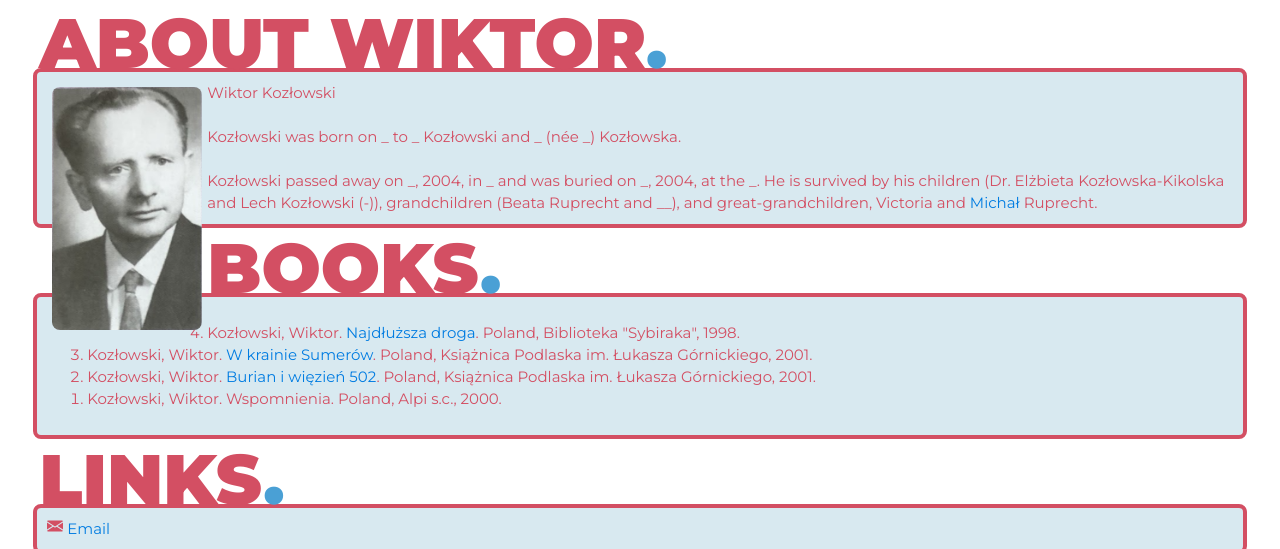
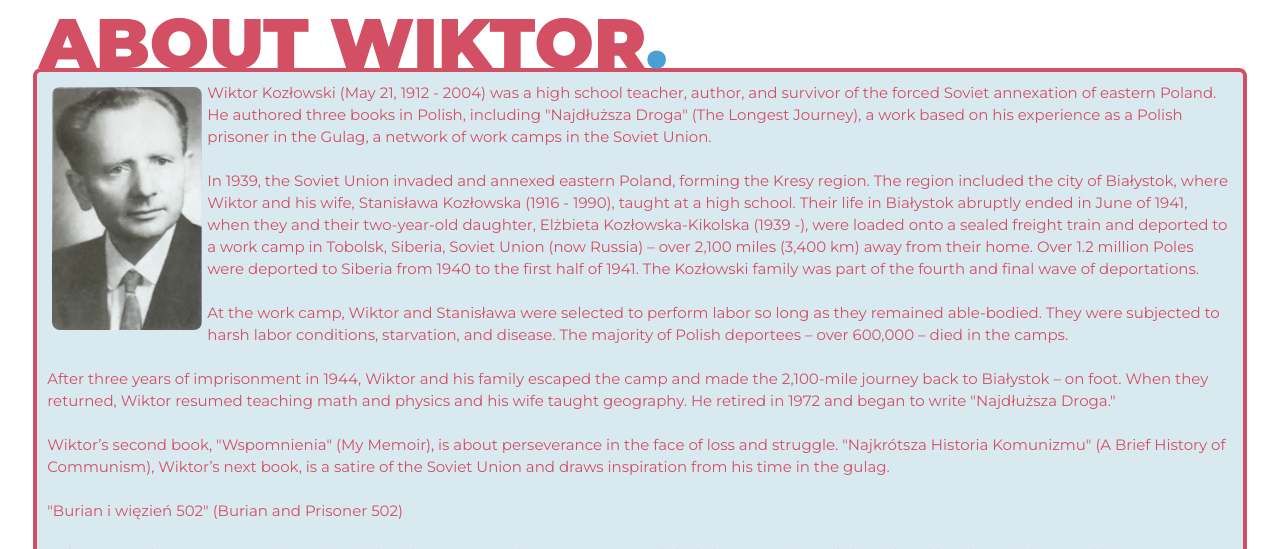
Before and after one commit to WiktorKozlowski/wiktorkozlowski.github.io, a Jekyll site: the page built from index.html, in a window 1280 px wide, cut to the strip 0-549 px from the top of the page. Built offline with Jekyll 4.4.1, drawn with Linux system fonts in a browser that asks for light colours; some of the changed text lies outside the part shown.

Commit message:
Update index.html

```diff
--- a/index.html
+++ b/index.html
@@ -17,9 +17,19 @@ title: Wiktor Kozłowski Official Website
         </div>
         <div class="container">
           <h3><img src="https://wiktorkozlowski.github.io/assets/profile.svg" width="150" style="float:left;margin:5px 5px;border-radius:8px;filter: grayscale(0%)">
-            Wiktor Kozłowski
-<br /><br/>Kozłowski was born on _ to _ Kozłowski and _ (née _) Kozłowska.
-<br /><br/>Kozłowski passed away on _, 2004, in _ and was buried on _, 2004, at the _. He is survived by his children (Dr. Elżbieta Kozłowska-Kikolska and Lech Kozłowski (-)), grandchildren (Beata Ruprecht and __), and great-grandchildren, Victoria and <a href="http://michalruprecht.com" target="_blank">Michał</a> Ruprecht.</h3>
+            Wiktor Kozłowski (May 21, 1912 - 2004) was a high school teacher, author, and survivor of the forced Soviet annexation of eastern Poland. He authored three books in Polish, including "Najdłuższa Droga" (The Longest Journey), a work based on his experience as a Polish prisoner in the Gulag, a network of work camps in the Soviet Union.
+
+<br /><br />In 1939, the Soviet Union invaded and annexed eastern Poland, forming the Kresy region. The region included the city of Białystok, where Wiktor and his wife, Stanisława Kozłowska (1916 - 1990), taught at a high school. Their life in Białystok abruptly ended in June of 1941, when they and their two-year-old daughter, Elżbieta Kozłowska-Kikolska (1939 -), were loaded onto a sealed freight train and deported to a work camp in Tobolsk, Siberia, Soviet Union (now Russia) – over 2,100 miles (3,400 km) away from their home. Over 1.2 million Poles were deported to Siberia from 1940 to the first half of 1941. The Kozłowski family was part of the fourth and final wave of deportations.
+
+<br /><br />At the work camp, Wiktor and Stanisława were selected to perform labor so long as they remained able-bodied. They were subjected to harsh labor conditions, starvation, and disease. The majority of Polish deportees – over 600,000 – died in the camps.
+
+<br /><br />After three years of imprisonment in 1944, Wiktor and his family escaped the camp and made the 2,100-mile journey back to Białystok – on foot. When they returned, Wiktor resumed teaching math and physics and his wife taught geography. He retired in 1972 and began to write "Najdłuższa Droga."
+
+<br /><br />Wiktor’s second book, "Wspomnienia" (My Memoir), is about perseverance in the face of loss and struggle. "Najkrótsza Historia Komunizmu" (A Brief History of Communism), Wiktor’s next book, is a satire of the Soviet Union and draws inspiration from his time in the gulag.
+
+<br /><br />"Burian i więzień 502" (Burian and Prisoner 502)
+
+<br /><br/>Wiktor passed away at age 92 in 2004 in Białystok. He rests at the Cmentarz w Dojlidach (Cemetery in Dojlidy, Białystok) with Stanisława and his mom (Wiktoria Kozłowska). He was survived by his daughter (Elżbieta Kozłowska-Kikolska MD), grandchildren (Beata Ruprecht MD, Adam Kozłowski, and Justina Kozłowska), and great-grandchildren (Victoria and <a href="http://michalruprecht.com" target="_blank">Michał</a> Ruprecht).</h3>
 
         </div>
 
```
